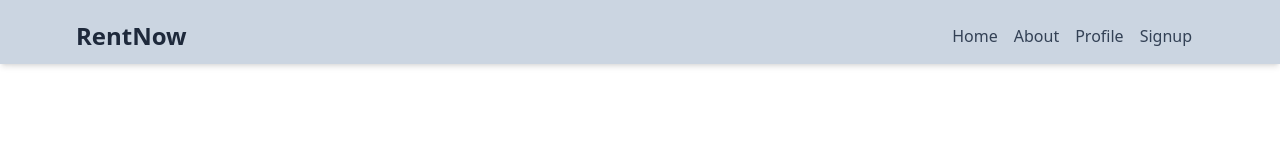
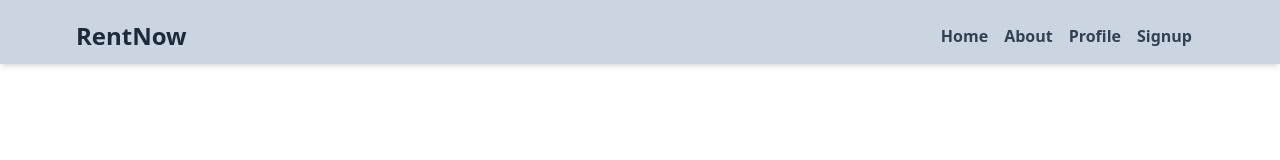
Before and after one commit to rishiSurya9/rentnow, a Next.js app: page / in a window 1280 px wide. Shown: the top 160 px of the page. Built offline with nearby package versions, Linux system fonts and the light colour scheme.

Commit message:
responsive

```diff
--- a/app/components/header.js
+++ b/app/components/header.js
@@ -32,7 +32,7 @@ const Header = () => {
           <ul
             className={`MenuOption flex flex-col sm:flex-row gap-4 items-center sm:static fixed top-16 right-0 p-3 w-1/3 sm:w-auto bg-white sm:bg-transparent shadow-lg sm:shadow-none transition-transform duration-300 ease-in-out ${
               menuVisible ? 'translate-x-0' : 'translate-x-full'
-            } sm:translate-x-0`}
+            } sm:translate-x-0 font-semibold`}
           >
             <Link href='/'><li className='text-slate-700 hover:text-lg'>Home</li></Link>
             <Link href='/About'><li className='text-slate-700 hover:text-lg'>About</li></Link>
```
